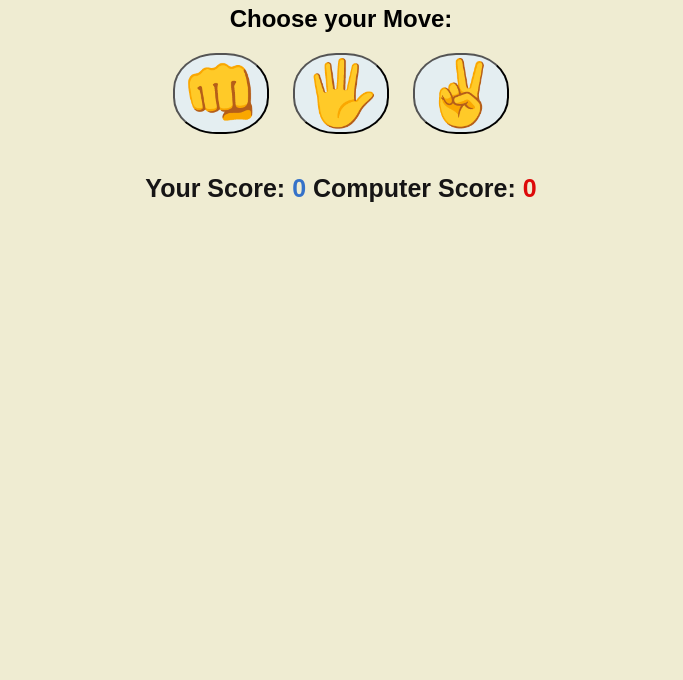
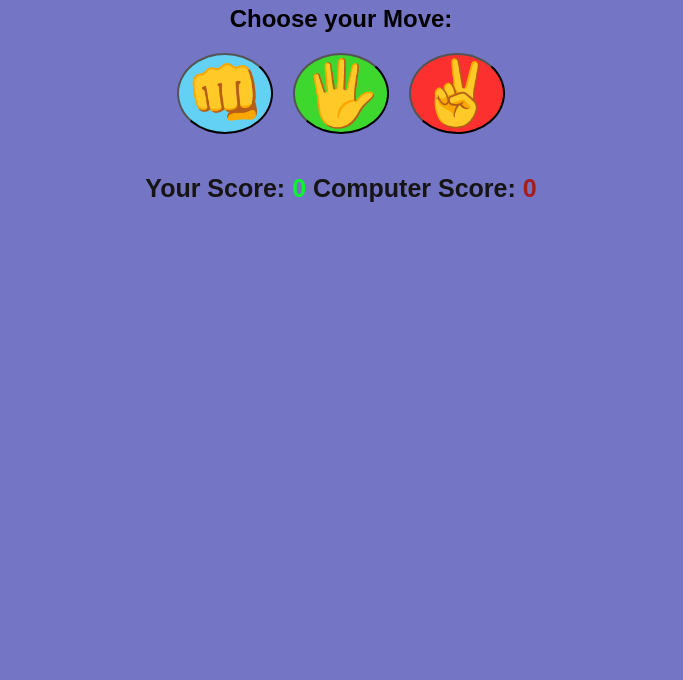
Before and after one commit to subhasish-roy/rock-paper-scissors, a plain HTML site: page index.html in a window 1280 px wide. Shown: the part 120-800 px from the top of the page, without its empty margins (299-982 px from the left). Drawn offline with Linux system fonts and the light colour scheme.

Commit message:
Update style.css

```diff
--- a/style.css
+++ b/style.css
@@ -1,5 +1,5 @@
 body{
-    background-color:hsl(54, 47%, 88%);
+    background-color:rgb(117, 117, 198);
     font-family:"Arial",sans-serif;
     margin:0;
     padding:0;
@@ -12,6 +12,7 @@ body{
     text-align: center;
     margin-top: 50px;
 }
+
 #direction{
     color: rgb(0, 0, 0);
     font-weight: bold;
@@ -24,6 +25,9 @@ body{
 .choices{
     text-align: center;
     margin-top: 20px;
+    display: flex;
+    justify-content: center;
+    flex-wrap: wrap;
 
 }
 
@@ -31,22 +35,30 @@ body{
 
 
 #rock{
-    background-color:hsl(197, 33%, 92%);
+    background-color:hsl(194, 86%, 67%);
     font-size: 4rem;
     margin: 0px 10px;
-    border-radius: 45%;
+    border-radius: 55%;
+    margin: 0px 10px;
+
+
 }
 #paper{
-    background-color:hsl(197, 33%, 92%);
+    background-color:hsl(114, 68%, 51%);
     font-size: 4rem;
     margin: 0px 10px;
-    border-radius: 45%;
+    border-radius: 55%;
+
+
+
 }
 #scissors{
-    background-color:hsl(197, 33%, 92%);
+    background-color:hsl(0, 98%, 59%);
     font-size: 4rem;
     margin: 0px 10px;
-    border-radius: 45%;
+    border-radius: 55%;
+    margin: 0px 10px;
+
 }
 
 .score_board{
@@ -65,34 +77,20 @@ body{
     font-size: 1.9em;
     text-align: center;
     margin-top: 40px;
+
 }
 
 #user_score{
-    color:rgb(53, 114, 201);
+    color:rgb(8, 247, 44);
     text-align: center;
     margin-top: 25px;
     font-weight: bold;
     font-size: 25px;
 }
 #comp_score{
-    color: rgb(221, 10, 10);
+    color: rgb(165, 29, 29);
     text-align: center;
     margin-top: 25px;
     font-weight: bold;
     font-size: 25px;
 }
-
-.green_glow{
-    border: 4px solid rgb(27, 234, 27);
-    box-shadow: 0 0 10px rgb(16, 126, 16);
-}
-
-.red_glow{
-    border: 4px solid rgb(245, 65, 48);
-    box-shadow: 0 0 10px rgb(215, 7, 7);
-}
-
-.grey_glow{
-    border: 4px solid rgb(104, 101, 105);
-    box-shadow: 0 0 10px rgb(87, 94, 87);
-}
```
